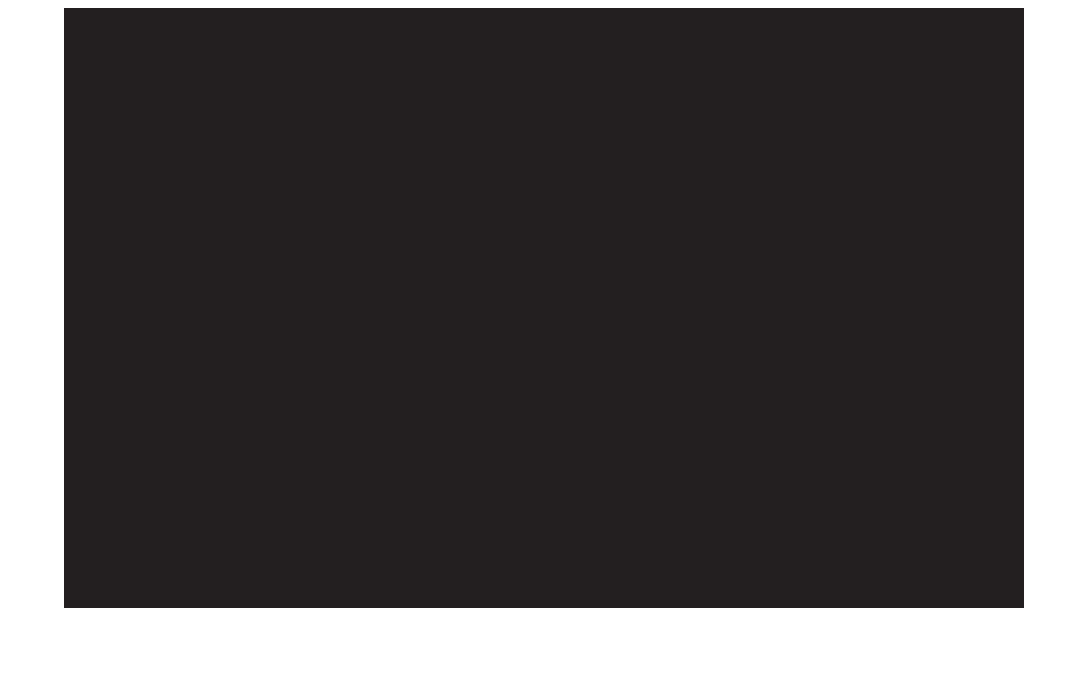
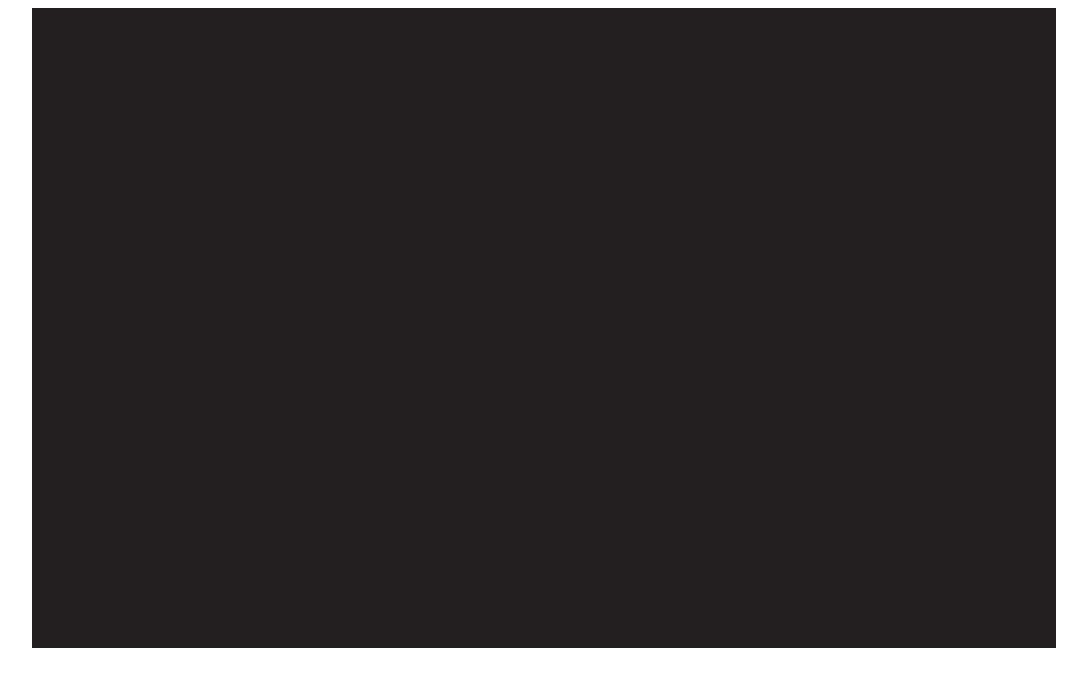
Before and after one commit to MrOneMonth/Yandexffffff, a plain HTML site: page index.html in a window 1280 px wide. Shown: the whole page, without its empty margins (96-1183 px from the left). Drawn offline with Linux system fonts and the light colour scheme.

Commit message:
Update index.html

```diff
--- a/index.html
+++ b/index.html
@@ -6,7 +6,7 @@
     <title>Unity WebGL Player | Yandex Games</title>
   </head>
   <body style="text-align: center">
-    <canvas id="unity-canvas" width=960 height=600 style="width: 960px; height: 600px; background: #231F20"></canvas>
+    <canvas id="unity-canvas" width=960 height=600 style="width: 80vw; height: 80vh; background: #231F20"></canvas>
     <script src="Build/YandexFFD.loader.js"></script>
     <script>
       createUnityInstance(document.querySelector("#unity-canvas"), {
```
